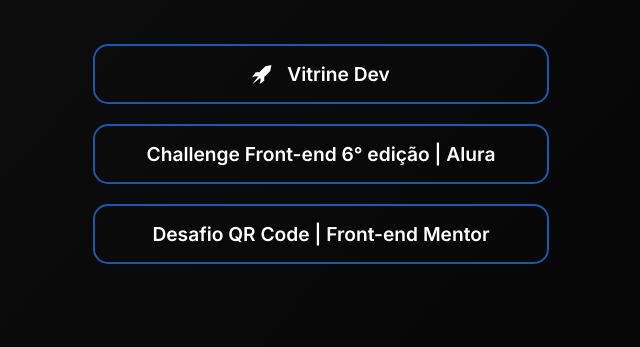
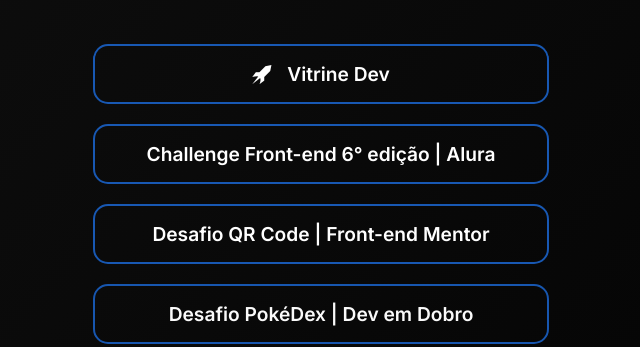
Before and after one commit to DanielBarret0/social-links-v2, a plain HTML site: page index.html in a window 1280 px wide. Shown: the part 453-800 px from the top of the page, without its empty margins (319-959 px from the left). Drawn offline with Linux system fonts and the light colour scheme; files whose address does not match are found by name.

Commit message:
Update index.html

```diff
--- a/index.html
+++ b/index.html
@@ -62,9 +62,9 @@
                     <p class="texto">Desafio QR Code | Front-end Mentor</p>
                 </a>
 
-                <!-- <a class="links fade-4" href="" target="_blank">
-
-                </a> -->
+                <a class="links fade-4" href="https://pokedex-dev-em-dobro.bohr.io/" target="_blank">
+                    <p class="texto">Desafio PokéDex | Dev em Dobro </p>
+                </a>
 
             </div>
 
```
